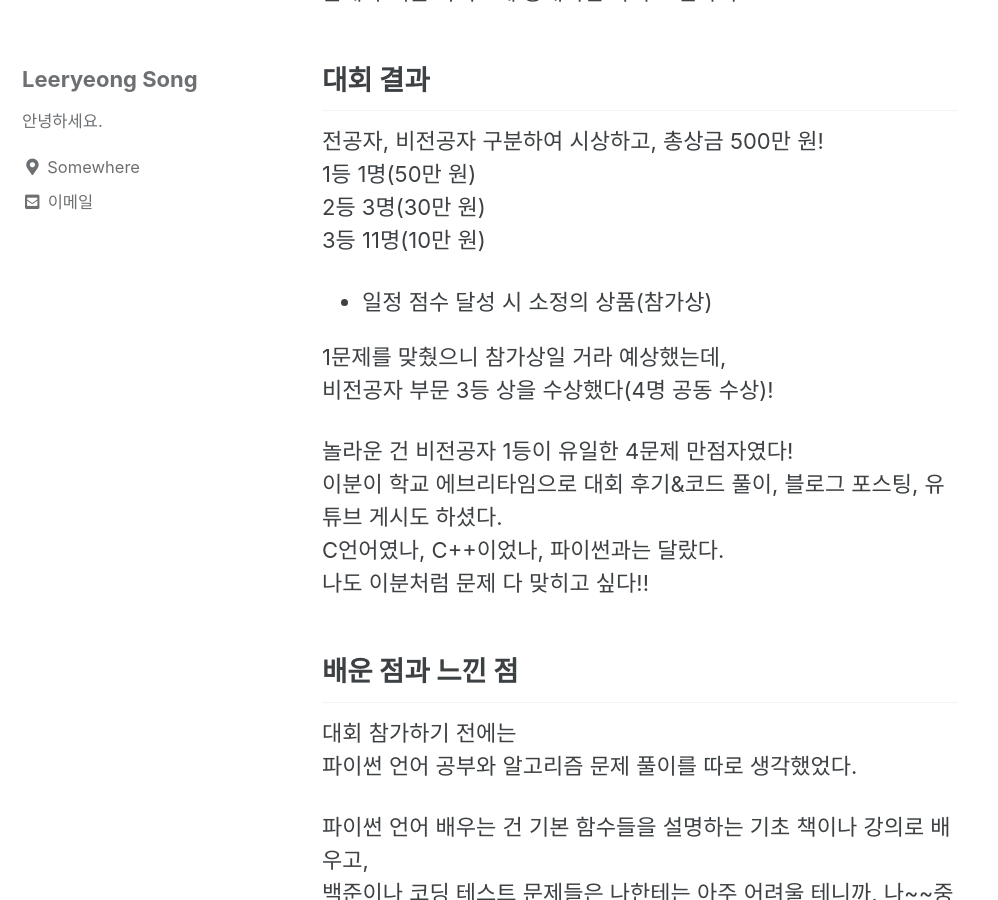
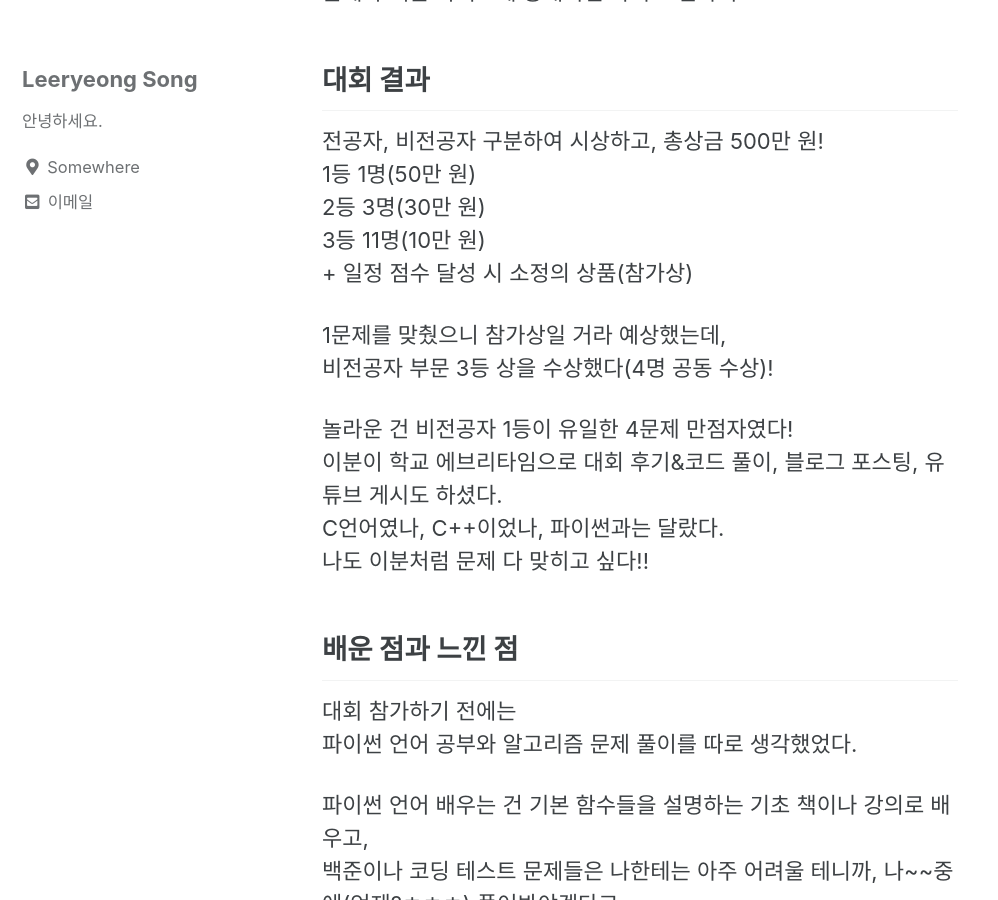
Before and after one commit to leeryeongsong/leeryeongsong.github.io, a Jekyll site: the page built from _posts/2021-07-03-20210703 2021 연세대학교 미래캠퍼스 제2회 슬기로운 코딩생활 참가 후기.md, in a window 1280 px wide and 900 px high, scrolled down 5044 px. Shown: the whole window, without its empty margins (0-998 px from the left). Built offline with Jekyll 4.4.1, drawn with Linux system fonts in a browser that asks for light colours; cached includes are drawn as plain includes.

```diff
--- a/_posts/2021-07-03-20210703 2021 연세대학교 미래캠퍼스 제2회 슬기로운 코딩생활 참가 후기.md
+++ b/_posts/2021-07-03-20210703 2021 연세대학교 미래캠퍼스 제2회 슬기로운 코딩생활 참가 후기.md
@@ -161,7 +161,7 @@ for j in reversed(range(N-1)) :
 1등 1명(50만 원)
 2등 3명(30만 원)
 3등 11명(10만 원)
-+ 일정 점수 달성 시 소정의 상품(참가상)
+\+ 일정 점수 달성 시 소정의 상품(참가상)
 
 1문제를 맞췄으니 참가상일 거라 예상했는데,
 비전공자 부문 3등 상을 수상했다(4명 공동 수상)!
```
